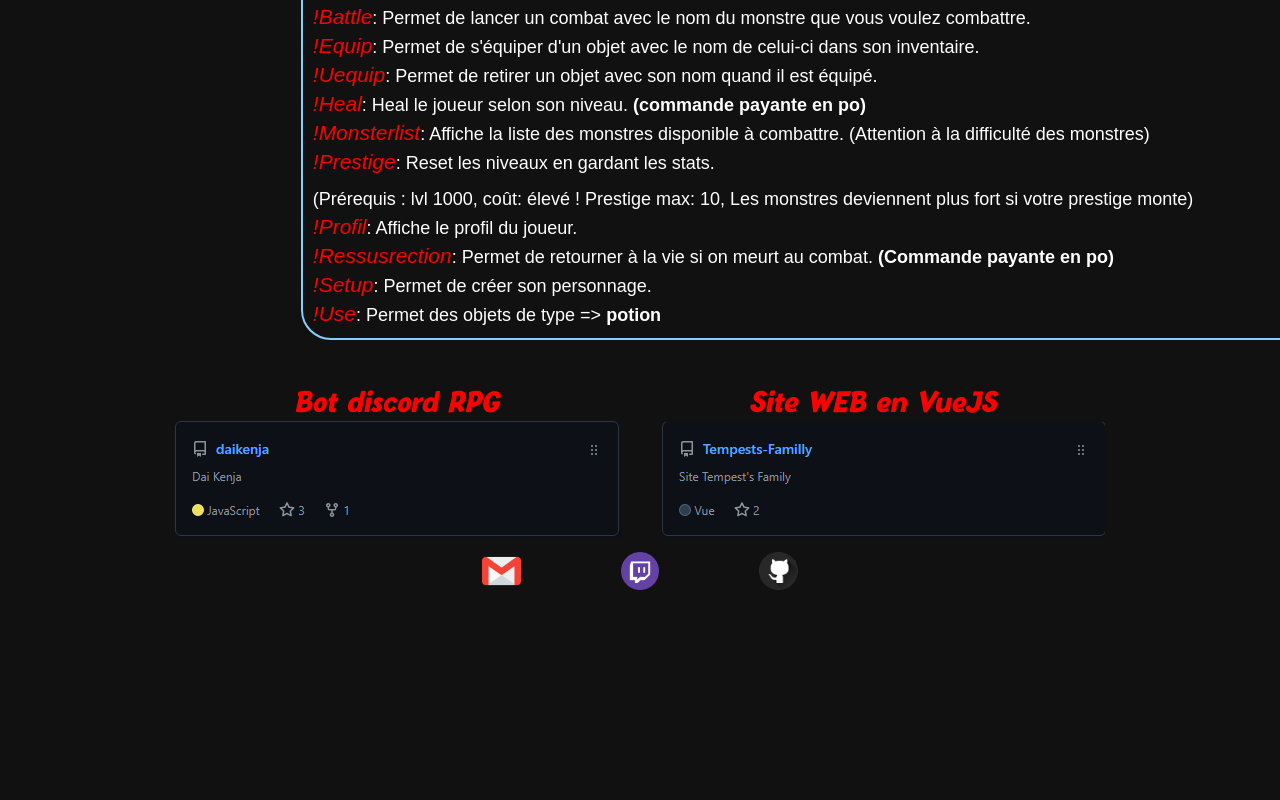
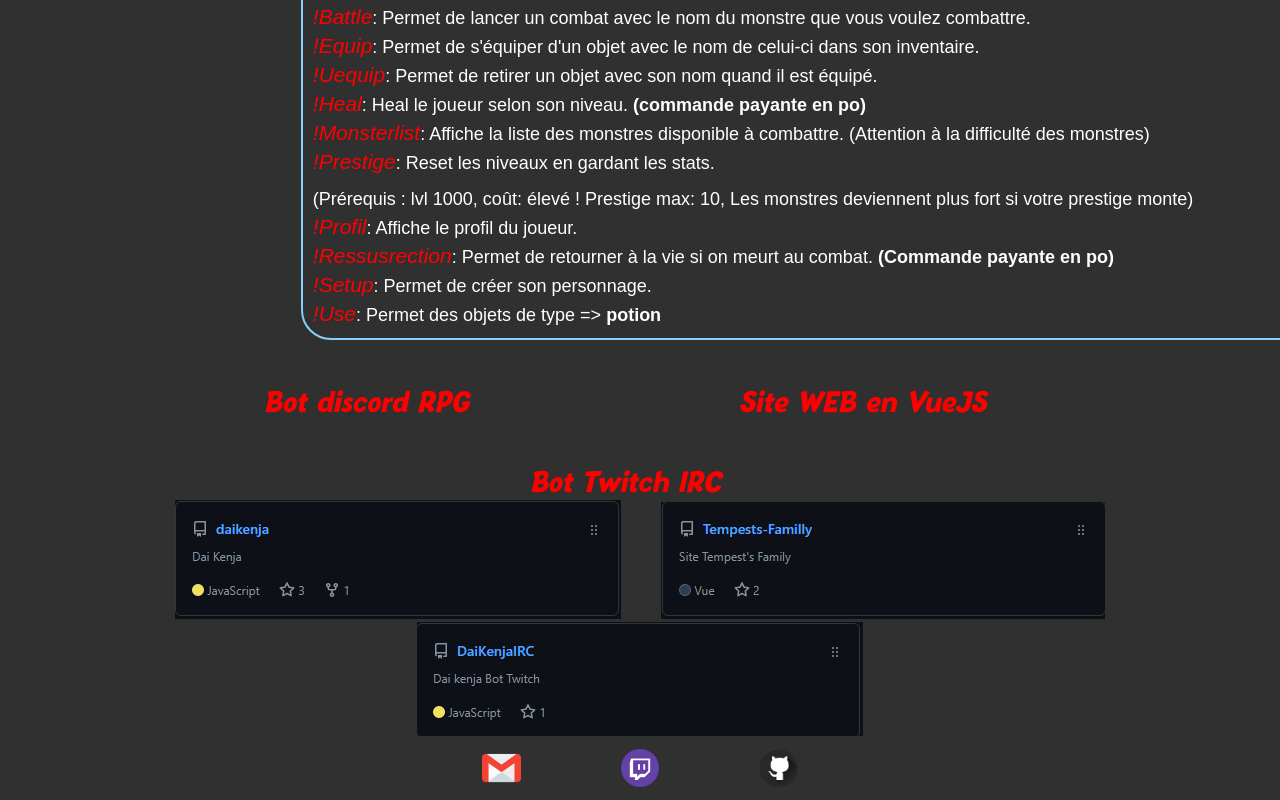
Before and after one commit to Kae-Tempest/Tempests-Familly, a Vue app: page /#/ in a window 1280 px wide. Shown: the part 1863-2663 px from the top of the page. Before the commit the page ends 2466 px from the top, so only its background shows below. Built offline with nearby package versions, Linux system fonts and the light colour scheme.

Commit message:
add somethings

```diff
--- a/src/components/descriptionproject.vue
+++ b/src/components/descriptionproject.vue
@@ -2,6 +2,7 @@
   <div>
     <p>Bot discord RPG</p>
     <p>Site WEB en VueJS</p>
+    <p>Bot Twitch IRC</p>
   </div>
 </template>
 
@@ -19,8 +20,8 @@ export default {
 p{
   font-family: Baby_School, serif;
   display: inline-block;
-  padding-right: 120px;
-  margin-left: 130px;
+  padding-right: 150px;
+  margin-left: 120px;
   color: red;
   font-size: 30px;
   margin-top: 50px;
--- a/src/components/folio.vue
+++ b/src/components/folio.vue
@@ -7,6 +7,7 @@
 <script>
 import DaiKenjaProject from '@/assets/img/DaiKenjaProject.png'
 import tempestfamilyproject from '@/assets/img/tempestfamilyproject.png'
+import DaikenjaIRC from '@/assets/img/DaikenjaIRC.png'
 
 export default {
   name: 'folio',
@@ -25,6 +26,11 @@ export default {
           'src': tempestfamilyproject,
           'alt': 'Tempest\'s Family VueJs project',
           'href': 'https://github.com/Kae-Tempest/Tempests-Familly',
+        },
+        {
+          'src': DaikenjaIRC,
+          'alt': 'Dai Kenja Projet on Twitch',
+          'href': 'https://github.com/Kae-Tempest/DaiKenjaIRC'
         }
       ]
     }
--- a/src/components/game.vue
+++ b/src/components/game.vue
@@ -46,11 +46,6 @@ export default {
 </script>
 
 <style scoped>
-#game {
-  margin-top: 250px;
-  display: block;
-}
-
 .chat {
   width: 800px;
   height: 500px;
@@ -59,6 +54,10 @@ export default {
   margin-bottom: 10px;
   border-radius: 10px;
 }
+.chat li {
+  max-width: 750px;
+  max-height: 450px;
+}
 
 input {
   width: 500px;
--- a/src/css/style.css
+++ b/src/css/style.css
@@ -6,7 +6,7 @@ html{
     scroll-behavior: smooth;
 }
 body {
-    background-color: #111;
+    background-color: #303030;
     color: #fff;
 }
 .titre{
```
Also changed, not shown: src/assets/img/DaikenjaIRC.png (added).
